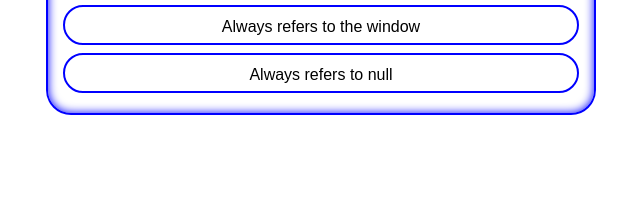
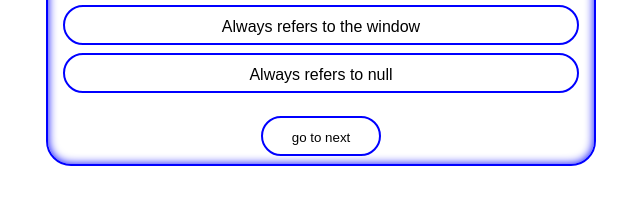
Before and after one commit to programersdk/quzie-web-smit, a plain HTML site: page index.html in a window 1280 px wide. Shown: the part 154-358 px from the top of the page, without its empty margins (319-959 px from the left). Drawn offline with Linux system fonts and the light colour scheme.

Commit message:
Update index.html
new

```diff
--- a/index.html
+++ b/index.html
@@ -9,7 +9,8 @@
 <body>
     <div class="main-contenar">
         <h1 id="quisten"></h1>
-        <ul id="Option"></ul>
+        <ul id="Option"></ul><br>
+        <button id="next" class="btn" onclick="nextQuestion()">go to next</button>
     </div>
 
     <div id="popup-container" class="popup-container">
```
